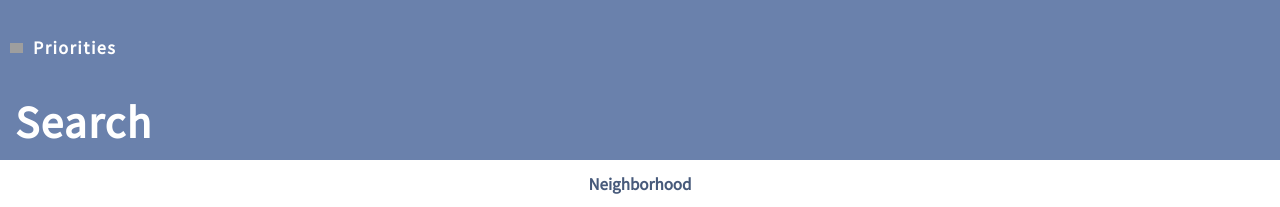
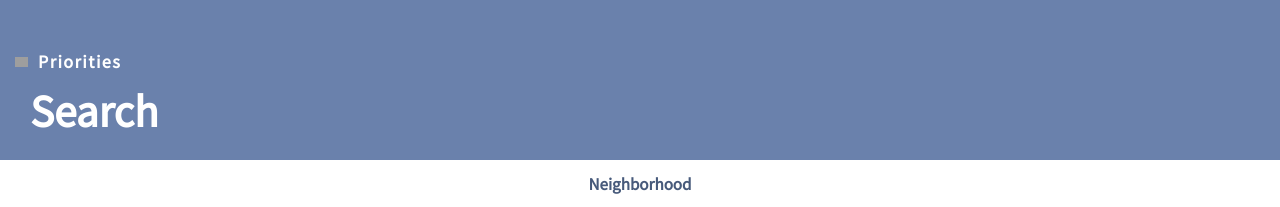
Before and after one commit to code4sac/neighborhood-connect, a React (Create React App) app: page /selectNeighborhood in a window 1280 px wide. Shown: the top 207 px of the page. Built offline with nearby package versions, Linux system fonts and the light colour scheme; no server answers; grey boxes are pictures that could not be loaded.

Commit message:
general sass cleanup

```diff
--- a/src/components/Header.js
+++ b/src/components/Header.js
@@ -19,7 +19,7 @@ export default class Header extends React.Component {
         let homeLink =
             this.props.option !== "/editPriorities" ? (
                 <Link to="/">
-                    <div className="homelink">
+                    <div className="homelink u-margin-left-smallest">
                         <img className="homelink__image chevronArrow" src={whiteArrow} alt="arrow" />
                         <span className="homelink__name">Priorities</span>
                     </div>
--- a/src/sass/base/_typography.scss
+++ b/src/sass/base/_typography.scss
@@ -11,6 +11,8 @@ body {
     font-weight: 700;
     font-size: 4.5rem;
     letter-spacing: .15rem;
+    line-height: 1.3;
+    letter-spacing: 0rem;
 }
 
 .heading-secondary {
--- a/src/sass/base/_utilities.scss
+++ b/src/sass/base/_utilities.scss
@@ -7,5 +7,6 @@
 .u-margin-left-medium { margin-left: 3rem !important; }
 
 .u-margin-right-smallest { margin-right: .5rem !important; }
+.u-margin-right-small { margin-right: 1.5rem !important; }
 
 .u-padding-center { padding: 1rem 2rem !important;}
--- a/src/sass/components/_homelink.scss
+++ b/src/sass/components/_homelink.scss
@@ -1,8 +1,9 @@
 .homelink {
     display: flex;
     align-items: center;
-    padding: 2rem 1rem;
+    padding: 1.5rem 0;
     width: 12rem;
+    line-height: 0;
 
     &__image {
         display: inline-block;
--- a/src/sass/layout/_header.scss
+++ b/src/sass/layout/_header.scss
@@ -5,4 +5,5 @@
     display: flex;
     justify-content: flex-end;
     flex-direction: column;
+    padding: 2rem 1.5rem;
 }
```
